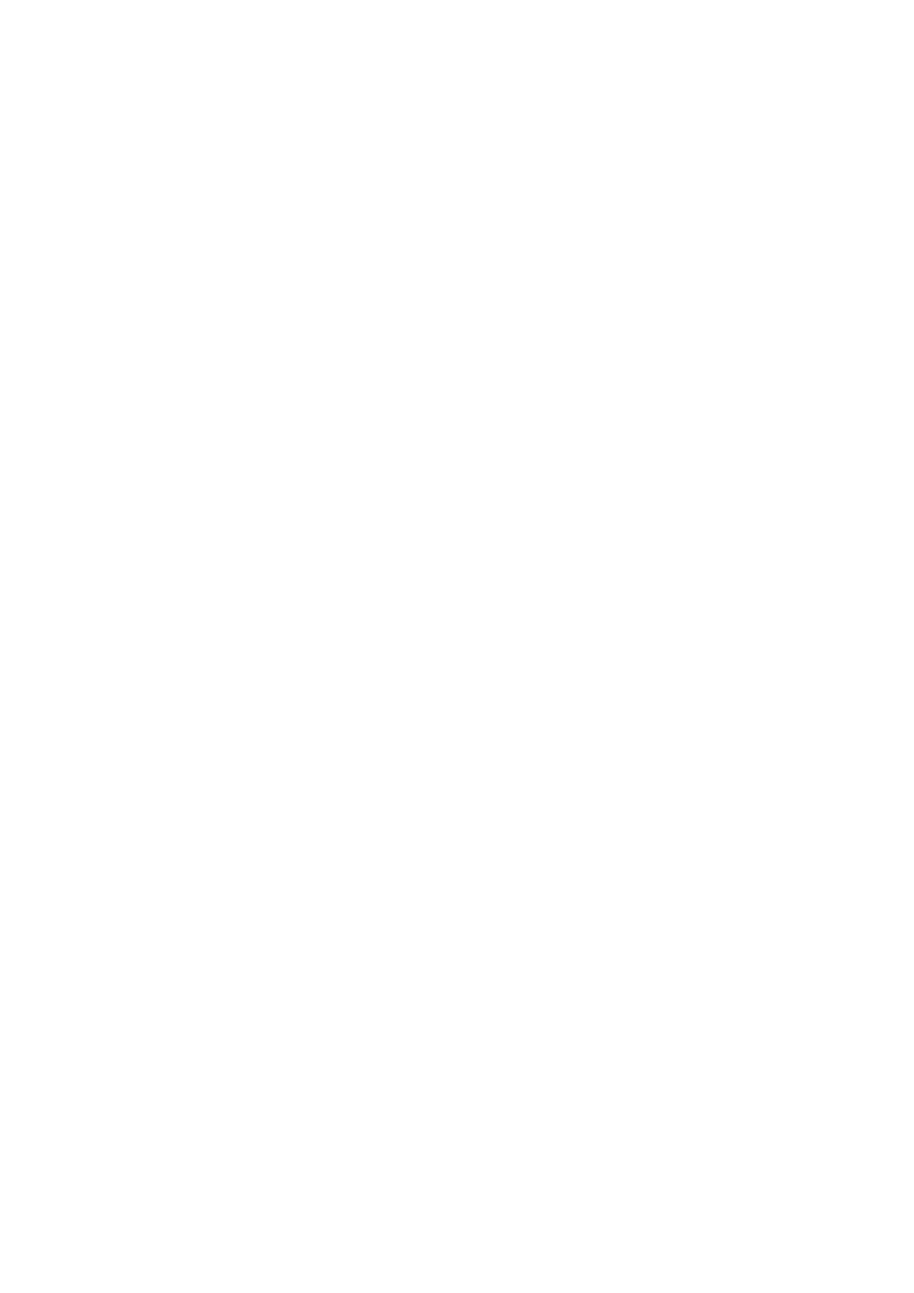
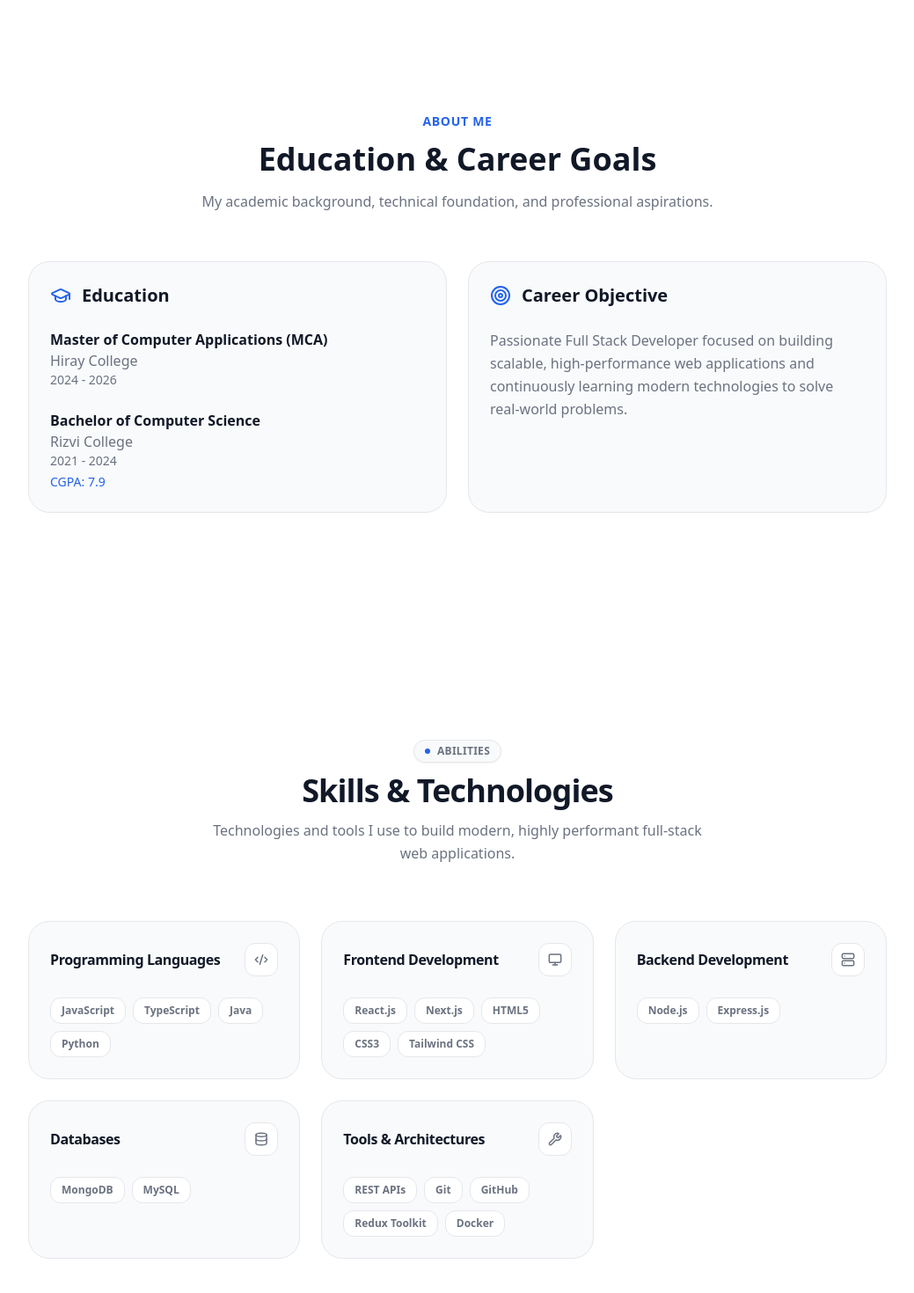
Before and after one commit to maruti-dalvi-03/portfolio-assignment, a Next.js app: page / in a window 1280 px wide. Shown: the part 700-2170 px from the top of the page at 88% size, without its empty margins (120-1159 px from the left). Before the commit the page ends 800 px from the top, so only its background shows below. Built offline with nearby package versions, Linux system fonts and the light colour scheme.

Commit message:
feat: add about and skills sections

```diff
--- a/src/app/page.tsx
+++ b/src/app/page.tsx
@@ -1,12 +1,16 @@
 import { profile } from "@/data/profile";
 import Hero from "@/components/Hero";
 import Navbar from "@/components/Navbar";
+import About from "@/components/About";
+import Skills from "@/components/Skills";
 
 export default function Home() {
   return (
     <>
       <Navbar/>
       <Hero profile={profile} />
+      <About/>
+      <Skills/>
     </>
   );
 }
--- a/src/components/About.tsx
+++ b/src/components/About.tsx
@@ -1,3 +1,91 @@
+"use client";
+import { profile } from "@/data/profile";
+import { GraduationCap, Target } from "lucide-react";
+import { motion } from "framer-motion";
+
 export default function About() {
-  return <div>About</div>;
+  return (
+    <section
+      id="about"
+      className="py-24 md:py-32 max-w-5xl mx-auto px-6"
+    >
+      {/* Section Heading */}
+      <div className="text-center mb-14">
+        <span className="text-primary font-semibold tracking-wider uppercase text-sm">
+          About Me
+        </span>
+
+        <h2 className="mt-3 text-3xl md:text-4xl font-black text-foreground">
+          Education & Career Goals
+        </h2>
+
+        <p className="mt-4 text-muted max-w-2xl mx-auto">
+          My academic background, technical foundation, and
+          professional aspirations.
+        </p>
+      </div>
+
+      <div className="grid md:grid-cols-2 gap-6">
+        {/* Education Card */}
+        <motion.div
+          initial={{ opacity: 0, y: 25 }}
+          whileInView={{ opacity: 1, y: 0 }}
+          viewport={{ once: true }}
+          transition={{ duration: 0.5 }}
+          className="bg-card-bg border border-card-border rounded-3xl p-6"
+        >
+          <div className="flex items-center gap-3 mb-6">
+            <GraduationCap className="text-primary w-6 h-6" />
+            <h3 className="text-xl font-bold text-foreground">
+              Education
+            </h3>
+          </div>
+
+          <div className="space-y-6">
+            {profile.education.map((item) => (
+              <div key={item.degree}>
+                <h4 className="font-semibold text-foreground">
+                  {item.degree}
+                </h4>
+
+                <p className="text-muted">
+                  {item.institution}
+                </p>
+
+                <p className="text-sm text-muted">
+                  {item.duration}
+                </p>
+
+                {"cgpa" in item && (
+                  <p className="text-sm font-medium text-primary mt-1">
+                    CGPA: {item.cgpa}
+                  </p>
+                )}
+              </div>
+            ))}
+          </div>
+        </motion.div>
+
+        {/* Objective Card */}
+        <motion.div
+          initial={{ opacity: 0, y: 25 }}
+          whileInView={{ opacity: 1, y: 0 }}
+          viewport={{ once: true }}
+          transition={{ duration: 0.5, delay: 0.1 }}
+          className="bg-card-bg border border-card-border rounded-3xl p-6"
+        >
+          <div className="flex items-center gap-3 mb-6">
+            <Target className="text-primary w-6 h-6" />
+            <h3 className="text-xl font-bold text-foreground">
+              Career Objective
+            </h3>
+          </div>
+
+          <p className="text-muted leading-relaxed">
+            {profile.objective}
+          </p>
+        </motion.div>
+      </div>
+    </section>
+  );
 }
--- a/src/components/Skills.tsx
+++ b/src/components/Skills.tsx
@@ -1,3 +1,102 @@
+"use client";
+
+import React from "react";
+import { skills } from "@/data/skills";
+import { motion } from "framer-motion";
+
 export default function Skills() {
-  return <div>Skills</div>;
+  // Stagger wrapper settings for container child entry controls
+  const containerVariants = {
+    hidden: { opacity: 0 },
+    visible: {
+      opacity: 1,
+      transition: {
+        staggerChildren: 0.1,
+      },
+    },
+  };
+
+  const cardVariants = {
+    hidden: { opacity: 0, y: 30 },
+    visible: {
+      opacity: 1,
+      y: 0,
+      transition: { duration: 0.5, ease: "easeOut" }
+    },
+  };
+
+  return (
+    <section id="skills" className="py-24 md:py-32 max-w-5xl mx-auto px-6 border-b border-card-border">
+
+      {/* Section Header */}
+      <div className="text-center mb-16 space-y-3">
+        <div className="inline-flex items-center gap-2 px-3 py-1 rounded-full bg-card-bg border border-card-border shadow-xs">
+          <span className="w-1.5 h-1.5 rounded-full bg-primary" />
+          <span className="text-muted font-bold tracking-wide text-xs uppercase">
+            Abilities
+          </span>
+        </div>
+
+        <h2 className="text-3xl md:text-4xl font-black text-foreground tracking-tight">
+          Skills & Technologies
+        </h2>
+
+        <p className="text-sm sm:text-base text-muted max-w-xl mx-auto leading-relaxed font-medium">
+          Technologies and tools I use to build modern, highly performant full-stack web applications.
+        </p>
+      </div>
+
+      {/* Modernized Grid Layout (3-Columns on Desktop for optimized structural balancing) */}
+      <motion.div
+        className="grid grid-cols-1 md:grid-cols-2 lg:grid-cols-3 gap-6"
+        variants={containerVariants}
+        initial="hidden"
+        whileInView="visible"
+        viewport={{ once: true, margin: "-100px" }}
+      >
+        {skills.map((skill) => {
+          // Dynamic Lucide assignment declaration mapping
+          const IconComponent = skill.icon;
+
+          return (
+            <motion.div
+              key={skill.category}
+              variants={cardVariants}
+              whileHover={{
+                y: -6,
+                borderColor: "var(--primary)",
+                boxShadow: "0 10px 30px -15px rgba(59, 130, 246, 0.15)",
+              }}
+              className="bg-card-bg border border-card-border rounded-3xl p-6 flex flex-col justify-between transition-all duration-300 group"
+            >
+              <div>
+                {/* Header Row: Category Label and Lucide Icon Frame */}
+                <div className="flex items-center justify-between mb-6">
+                  <h3 className="text-base font-bold text-foreground tracking-tight group-hover:text-primary transition-colors">
+                    {skill.category}
+                  </h3>
+
+                  <div className="p-2.5 rounded-xl bg-background border border-card-border text-muted group-hover:text-primary group-hover:border-primary/20 group-hover:bg-primary/5 transition-all duration-300">
+                    <IconComponent className="w-4 h-4" strokeWidth={2.25} />
+                  </div>
+                </div>
+
+                {/* Micro-Interactive Technology Tag Grid Container */}
+                <div className="flex flex-wrap gap-2">
+                  {skill.technologies.map((tech) => (
+                    <span
+                      key={tech}
+                      className="px-3 py-1.5 rounded-xl bg-background border border-card-border text-xs font-semibold text-muted hover:text-foreground hover:border-foreground/30 transition-all duration-200 cursor-default select-none"
+                    >
+                      {tech}
+                    </span>
+                  ))}
+                </div>
+              </div>
+            </motion.div>
+          );
+        })}
+      </motion.div>
+    </section>
+  );
 }
--- a/src/data/profile.ts
+++ b/src/data/profile.ts
@@ -1,12 +1,32 @@
 export const profile = {
   name: "Maruti Dalvi",
   title: "Full Stack Developer",
+
   bio: "MCA student and Full Stack Developer with hands-on experience building scalable web applications using React, Next.js, Node.js, Express, and MongoDB. Passionate about creating performant and user-friendly digital experiences.",
+
   avatarUrl: "/profile.jpg",
+
   resume: "/resume.pdf",
 
   socials: {
     github: "https://github.com/maruti-dalvi-03",
     linkedin: "https://linkedin.com/in/maruti-dalvi",
   },
+
+  education: [
+    {
+      degree: "Master of Computer Applications (MCA)",
+      institution: "Hiray College",
+      duration: "2024 - 2026",
+    },
+    {
+      degree: "Bachelor of Computer Science",
+      institution: "Rizvi College",
+      cgpa: "7.9",
+      duration: "2021 - 2024",
+    },
+  ],
+
+  objective:
+    "Passionate Full Stack Developer focused on building scalable, high-performance web applications and continuously learning modern technologies to solve real-world problems.",
 };
--- a/src/data/skills.ts
+++ b/src/data/skills.ts
@@ -0,0 +1,35 @@
+import { LucideIcon, Code2, Monitor, Server, Database, Wrench } from "lucide-react";
+
+export interface SkillCategory {
+  category: string;
+  icon: LucideIcon;
+  technologies: string[];
+}
+
+export const skills: SkillCategory[] = [
+  {
+    category: "Programming Languages",
+    icon: Code2,
+    technologies: ["JavaScript", "TypeScript", "Java", "Python"],
+  },
+  {
+    category: "Frontend Development",
+    icon: Monitor,
+    technologies: ["React.js", "Next.js", "HTML5", "CSS3", "Tailwind CSS"],
+  },
+  {
+    category: "Backend Development",
+    icon: Server,
+    technologies: ["Node.js", "Express.js"],
+  },
+  {
+    category: "Databases",
+    icon: Database,
+    technologies: ["MongoDB", "MySQL"],
+  },
+  {
+    category: "Tools & Architectures",
+    icon: Wrench,
+    technologies: ["REST APIs", "Git", "GitHub", "Redux Toolkit", "Docker"],
+  },
+];
```
